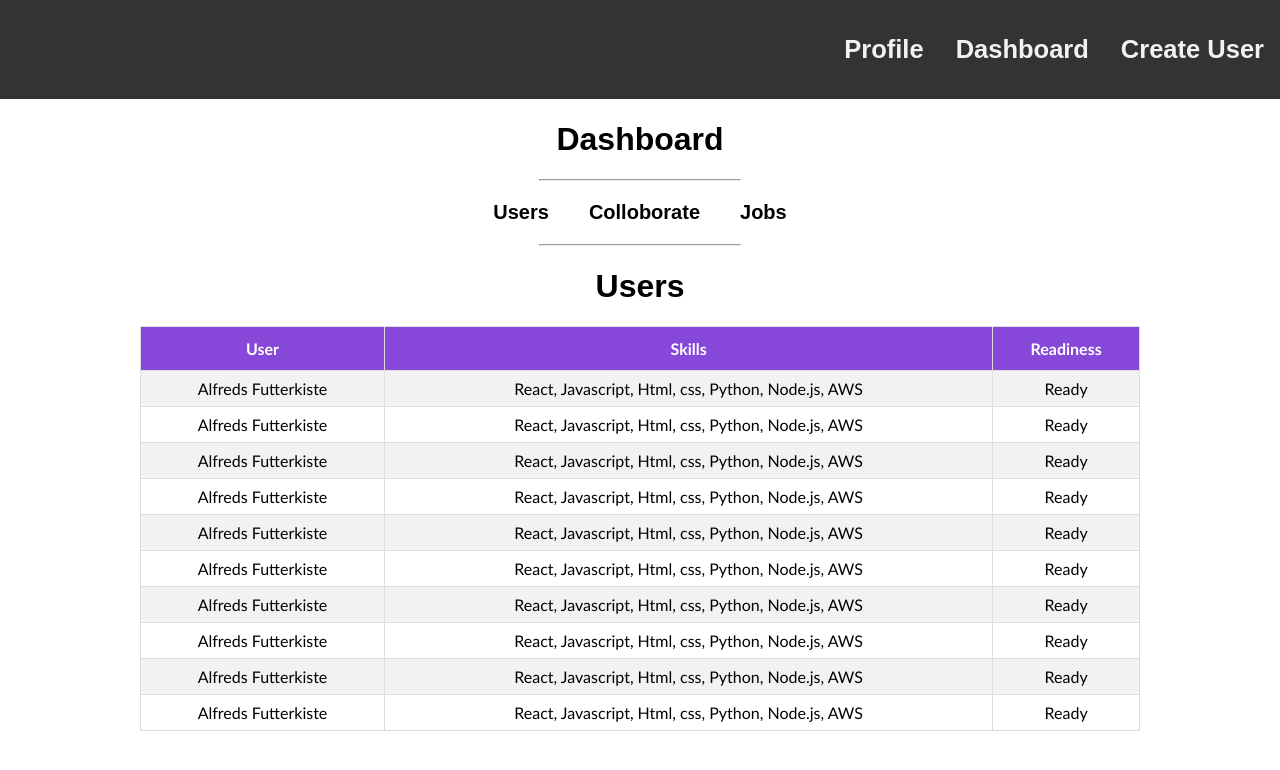
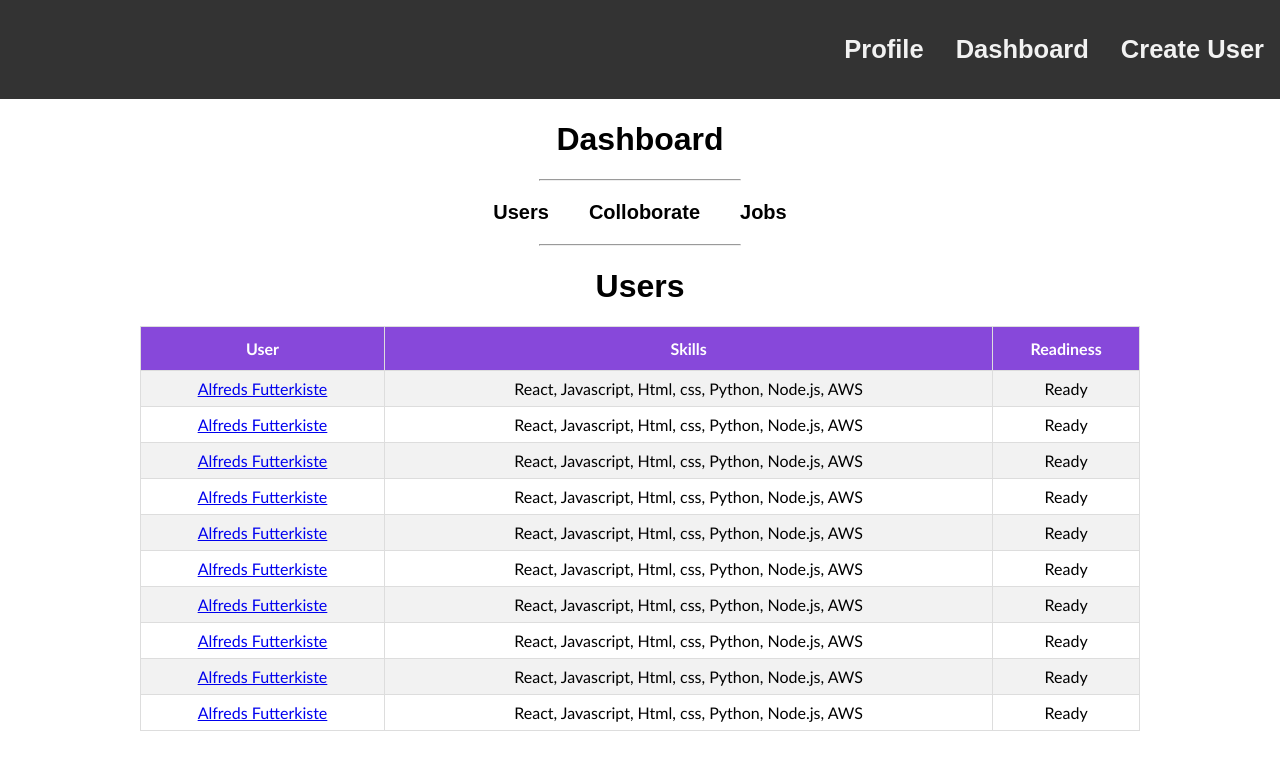
Before and after one commit to MiyaSteven/Mern-Project, a React (Create React App) app in the folder client/: page / in a window 1280 px wide. Shown: the top 770 px of the page. Built offline with nearby package versions, Linux system fonts and the light colour scheme.

Commit message:
more code

```diff
--- a/client/src/App.js
+++ b/client/src/App.js
@@ -13,6 +13,7 @@ import Collaborate from './components/ops/Collaborate';
 import Business from './components/ops/Business';
 import UpdateForm from './views/edit/UpdateForm';
 import CollabForm from './components/forms/CollabForm';
+import Collab from './views/collab/Collab';
 
 function App() {
   return (
@@ -30,6 +31,7 @@ function App() {
         <Profile path="users/:id"/>
         <UpdateForm path="/users/1/edit"/>
         <CollabForm path="/users/1/create/collab"/>
+        <Collab path="/collaborate/:id"/>
       </Router>
     </div>
   );
--- a/client/src/components/ops/Collaborate.js
+++ b/client/src/components/ops/Collaborate.js
@@ -1,5 +1,6 @@
 import React from 'react';
 import DashHead from '../select/DashHead';
+import {Link} from '@reach/router';
 import './ops.css';
 
 const Collaborate = (props) => {
@@ -15,53 +16,53 @@ const Collaborate = (props) => {
                     <th>Short Description</th>
                 </tr>
                 <tr>
-                    <td>Alfreds Futterkiste</td>
-                    <td>Rhinos Point</td>
+                    <td><Link to="/users/1">Alfreds Futterkiste</Link></td>
+                    <td><Link to="/collaborate/1">Rhinos Point</Link></td>
                     <td>Creating a website about how sharp Rhinos Horns are and...</td>
                 </tr>
                 <tr>
-                    <td>Alfreds Futterkiste</td>
-                    <td>Rhinos Point</td>
+                    <td><Link to="/users/1">Alfreds Futterkiste</Link></td>
+                    <td><Link to="/collaborate/1">Rhinos Point</Link></td>
                     <td>Creating a website about how sharp Rhinos Horns are and...</td>
                 </tr>
                 <tr>
-                    <td>Alfreds Futterkiste</td>
-                    <td>Rhinos Point</td>
+                    <td><Link to="/users/1">Alfreds Futterkiste</Link></td>
+                    <td><Link to="/collaborate/1">Rhinos Point</Link></td>
                     <td>Creating a website about how sharp Rhinos Horns are and...</td>
                 </tr>
                 <tr>
-                    <td>Alfreds Futterkiste</td>
-                    <td>Rhinos Point</td>
+                    <td><Link to="/users/1">Alfreds Futterkiste</Link></td>
+                    <td><Link to="/collaborate/1">Rhinos Point</Link></td>
                     <td>Creating a website about how sharp Rhinos Horns are and...</td>
                 </tr>
                 <tr>
-                    <td>Alfreds Futterkiste</td>
-                    <td>Rhinos Point</td>
+                    <td><Link to="/users/1">Alfreds Futterkiste</Link></td>
+                    <td><Link to="/collaborate/1">Rhinos Point</Link></td>
                     <td>Creating a website about how sharp Rhinos Horns are and...</td>
                 </tr>
                 <tr>
-                    <td>Alfreds Futterkiste</td>
-                    <td>Rhinos Point</td>
+                    <td><Link to="/users/1">Alfreds Futterkiste</Link></td>
+                    <td><Link to="/collaborate/1">Rhinos Point</Link></td>
                     <td>Creating a website about how sharp Rhinos Horns are and...</td>
                 </tr>
                 <tr>
-                    <td>Alfreds Futterkiste</td>
-                    <td>Rhinos Point</td>
+                    <td><Link to="/users/1">Alfreds Futterkiste</Link></td>
+                    <td><Link to="/collaborate/1">Rhinos Point</Link></td>
                     <td>Creating a website about how sharp Rhinos Horns are and...</td>
                 </tr>
                 <tr>
-                    <td>Alfreds Futterkiste</td>
-                    <td>Rhinos Point</td>
+                    <td><Link to="/users/1">Alfreds Futterkiste</Link></td>
+                    <td><Link to="/collaborate/1">Rhinos Point</Link></td>
                     <td>Creating a website about how sharp Rhinos Horns are and...</td>
                 </tr>
                 <tr>
-                    <td>Alfreds Futterkiste</td>
-                    <td>Rhinos Point</td>
+                    <td><Link to="/users/1">Alfreds Futterkiste</Link></td>
+                    <td><Link to="/collaborate/1">Rhinos Point</Link></td>
                     <td>Creating a website about how sharp Rhinos Horns are and...</td>
                 </tr>
                 <tr>
-                    <td>Alfreds Futterkiste</td>
-                    <td>Rhinos Point</td>
+                    <td><Link to="/users/1">Alfreds Futterkiste</Link></td>
+                    <td><Link to="/collaborate/1">Rhinos Point</Link></td>
                     <td>Creating a website about how sharp Rhinos Horns are and...</td>
                 </tr>
             </table>
--- a/client/src/components/ops/Users.js
+++ b/client/src/components/ops/Users.js
@@ -1,5 +1,6 @@
 import React from 'react';
 import DashHead from '../select/DashHead';
+import {Link} from '@reach/router';
 import './ops.css';
 
 const Users = (props) => {
@@ -15,52 +16,52 @@ const Users = (props) => {
                     <th>Readiness</th>
                 </tr>
                 <tr>
-                    <td>Alfreds Futterkiste</td>
+                    <td><Link to="/users/1">Alfreds Futterkiste</Link></td>
                     <td>React, Javascript, Html, css, Python, Node.js, AWS</td>
                     <td>Ready</td>
                 </tr>
                 <tr>
-                    <td>Alfreds Futterkiste</td>
+                    <td><Link to="/users/1">Alfreds Futterkiste</Link></td>
                     <td>React, Javascript, Html, css, Python, Node.js, AWS</td>
                     <td>Ready</td>
                 </tr>
                 <tr>
-                    <td>Alfreds Futterkiste</td>
+                    <td><Link to="/users/1">Alfreds Futterkiste</Link></td>
                     <td>React, Javascript, Html, css, Python, Node.js, AWS</td>
                     <td>Ready</td>
                 </tr>
                 <tr>
-                    <td>Alfreds Futterkiste</td>
+                    <td><Link to="/users/1">Alfreds Futterkiste</Link></td>
                     <td>React, Javascript, Html, css, Python, Node.js, AWS</td>
                     <td>Ready</td>
                 </tr>
                 <tr>
-                    <td>Alfreds Futterkiste</td>
+                    <td><Link to="/users/1">Alfreds Futterkiste</Link></td>
                     <td>React, Javascript, Html, css, Python, Node.js, AWS</td>
                     <td>Ready</td>
                 </tr>
                 <tr>
-                    <td>Alfreds Futterkiste</td>
+                    <td><Link to="/users/1">Alfreds Futterkiste</Link></td>
                     <td>React, Javascript, Html, css, Python, Node.js, AWS</td>
                     <td>Ready</td>
                 </tr>
                 <tr>
-                    <td>Alfreds Futterkiste</td>
+                    <td><Link to="/users/1">Alfreds Futterkiste</Link></td>
                     <td>React, Javascript, Html, css, Python, Node.js, AWS</td>
                     <td>Ready</td>
                 </tr>
                 <tr>
-                    <td>Alfreds Futterkiste</td>
+                    <td><Link to="/users/1">Alfreds Futterkiste</Link></td>
                     <td>React, Javascript, Html, css, Python, Node.js, AWS</td>
                     <td>Ready</td>
                 </tr>
                 <tr>
-                    <td>Alfreds Futterkiste</td>
+                    <td><Link to="/users/1">Alfreds Futterkiste</Link></td>
                     <td>React, Javascript, Html, css, Python, Node.js, AWS</td>
                     <td>Ready</td>
                 </tr>
                 <tr>
-                    <td>Alfreds Futterkiste</td>
+                    <td><Link to="/users/1">Alfreds Futterkiste</Link></td>
                     <td>React, Javascript, Html, css, Python, Node.js, AWS</td>
                     <td>Ready</td>
                 </tr>
--- /dev/null
+++ b/client/src/views/collab/Collab.js
@@ -0,0 +1,25 @@
+import React from 'react';
+import {Link} from '@reach/router';
+import './collab.css';
+
+const Collab =(props) => {
+
+    return (
+        <div className="collab">
+            <h1>Rhino's Point</h1>
+            <h3>created by: <Link to="/users/1">Stevie Boy</Link></h3>
+            <hr/>
+            <p>Lorem ipsum dolor sit amet consectetur, adipisicing elit. Earum pariatur nihil porro voluptatibus officia perspiciatis modi eveniet aperiam dolor odit, reiciendis perferendis, asperiores fugiat quisquam dolores labore voluptates repellat sint!</p>
+            <hr/>
+            <div>
+                <h3>Collaborators</h3>
+                <Link to="/users/1">Lleroy</Link>
+            </div>
+            <form action="">
+                <button type="submit">Become a Collaborator</button>
+            </form>
+        </div>
+    )
+}
+
+export default Collab;
--- /dev/null
+++ b/client/src/views/collab/collab.css
@@ -0,0 +1,37 @@
+.collab{
+    width: 800px;
+    margin-left: auto;
+    margin-right: auto;
+}
+
+.collab hr {
+    width: 200px;
+}
+
+.collab a{
+    font-weight: 600;
+    color: blue;
+    text-decoration: none;
+    transition: .5s;
+}
+
+.collab a:hover{
+    color: rgb(0, 255, 76);
+}
+
+.collab form button{
+    margin-top: 20px;
+    padding: 10px 10px 10px 10px;
+    border-radius: 20px;
+    border: none;
+    background-color: rgb(188, 31, 228);
+    color: white;
+    font-weight: 600;
+    transition: .5s;
+}
+
+.collab form button:hover{
+    border: 1px solid rgb(188, 31, 228);
+    background-color: white;
+    color: rgb(188, 31, 228);
+}
--- a/client/src/views/profile/Profile.js
+++ b/client/src/views/profile/Profile.js
@@ -17,8 +17,12 @@ const Profile = (props) => {
             <p>React, Javascript, Html, css, Python, Node.js, AWS</p>
             <h3>Offer Deadline</h3>
             <p>12/12/12</p>
-            <Link to="/users/1/edit">Edit</Link><br/><br/><br/>
-            <Link to="/users/1/create/collab">Create Collab</Link>
+            <h3>Created Collaborations</h3>
+            <Link className="troll" to="/collaborate/1">Rhinos Point</Link>
+            <h3>Collaboration Contributions</h3>
+            <Link className="troll" to="/collaborate/1">Rhinos Point</Link><br/><br/><br/>
+            <Link className="bro" to="/users/1/edit">Edit</Link><br/><br/><br/>
+            <Link className="bro" to="/users/1/create/collab">Create Collab</Link>
             <ReviewForm/>
             <div className="reviews">
                 <p>Lorem ipsum dolor sit amet consectetur adipisicing elit. Libero optio delectus reprehenderit hic necessitatibus magni! Assumenda voluptatum, amet temporibus autem deserunt eius, incidunt voluptas maiores tempore, nisi quod officia omnis!</p>
--- a/client/src/views/profile/profile.css
+++ b/client/src/views/profile/profile.css
@@ -2,8 +2,16 @@
     max-width: 200px;
     max-height: 300px;
 }
-
-.profile a{
+.profile .troll{
+    font-weight: 600;
+    color: blue;
+    text-decoration: none;
+    transition: .5s;
+}
+.profile .troll:hover{
+    color: rgb(0, 255, 76);
+}
+.profile .bro{
     text-decoration: none;
     background-color: rgb(188, 31, 228);
     color: white;
@@ -13,7 +21,7 @@
     transition: 1s;
 }
 
-.profile a:hover{
+.profile .bro:hover{
     color:rgb(188, 31, 228);
     background-color: white;
     border: 1px solid rgb(188, 31, 228);
```
Also changed, not shown: client/src/components/ops/Business.js (+11 -10 lines).
